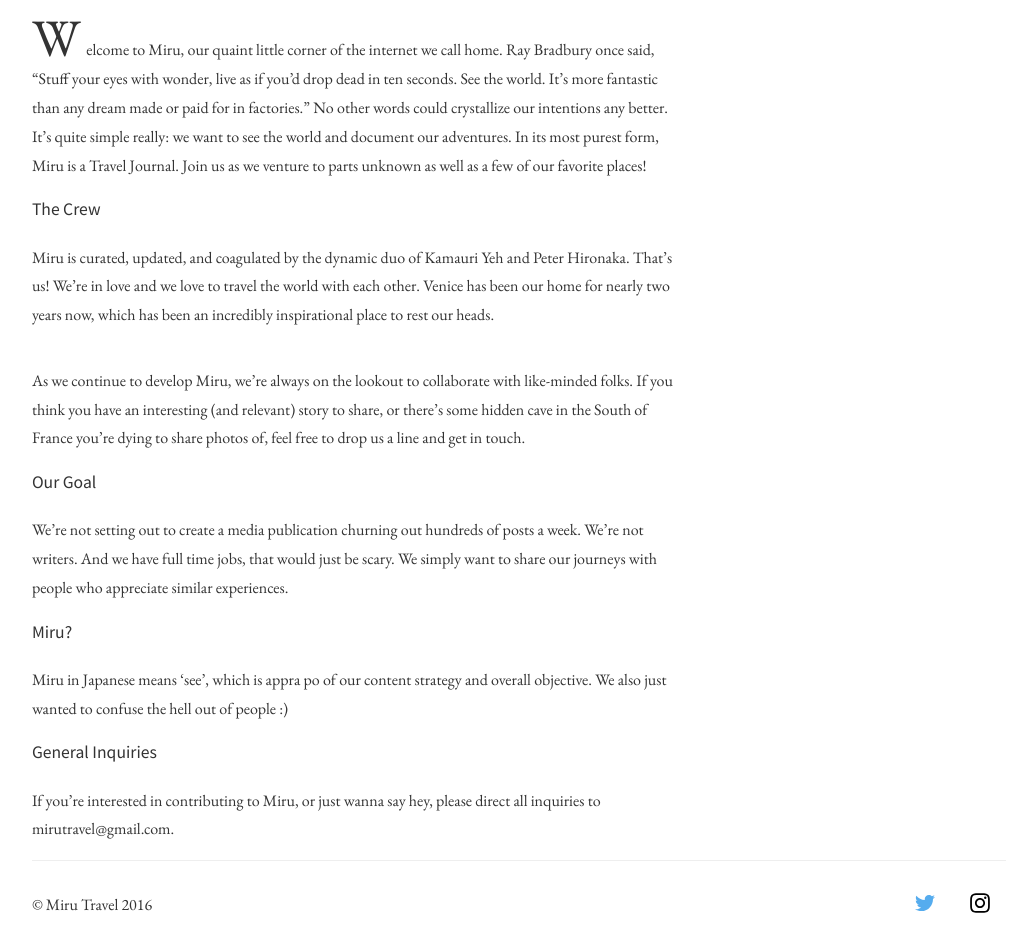
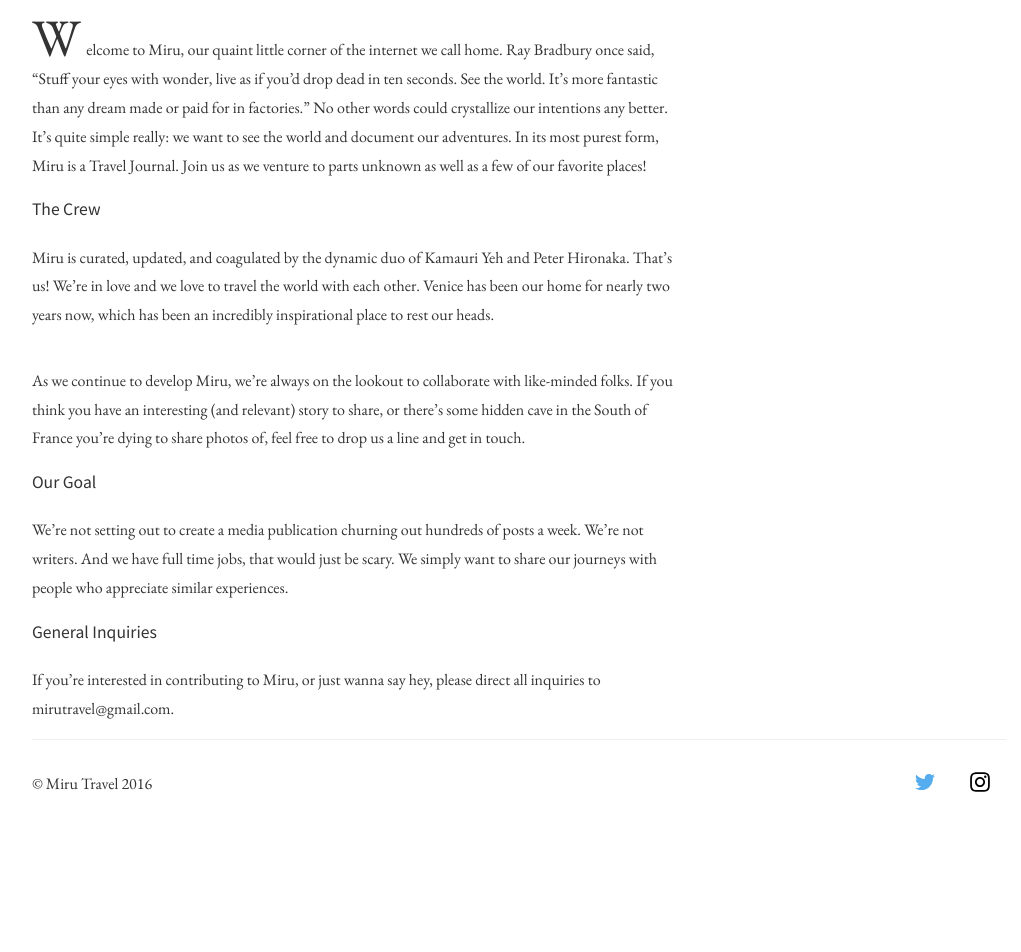
Before and after one commit to PHironaka/Miru-Blog, a Jekyll site: the page built from about.md, in a window 1280 px wide. Shown: the part 414-1366 px from the top of the page, without its empty margins (121-1142 px from the left). Built offline with Jekyll 4.4.1, drawn with Linux system fonts in a browser that asks for light colours; nearby versions of some CDN libraries; after the commit the page ends 1245 px from its top, so only the background shows below that; grey boxes are pictures that could not be loaded.

Commit message:
Updated About

```diff
--- a/about.md
+++ b/about.md
@@ -29,10 +29,6 @@ As we continue to develop Miru, we're always on the lookout to collaborate with
 
 We're not setting out to create a media publication churning out hundreds of posts a week. We're not writers. And we have full time jobs, that would just be scary. We simply want to share our journeys with people who appreciate similar experiences.
 
-# Miru?
-
-Miru in Japanese means 'see', which is appra po of our content strategy and overall objective. We also just wanted to confuse the hell out of people :)
-
 # General Inquiries
 
 If you're interested in contributing to Miru, or just wanna say hey, please direct all inquiries to [mirutravel@gmail.com](mailto:mirutravel@gmail.com).
```
